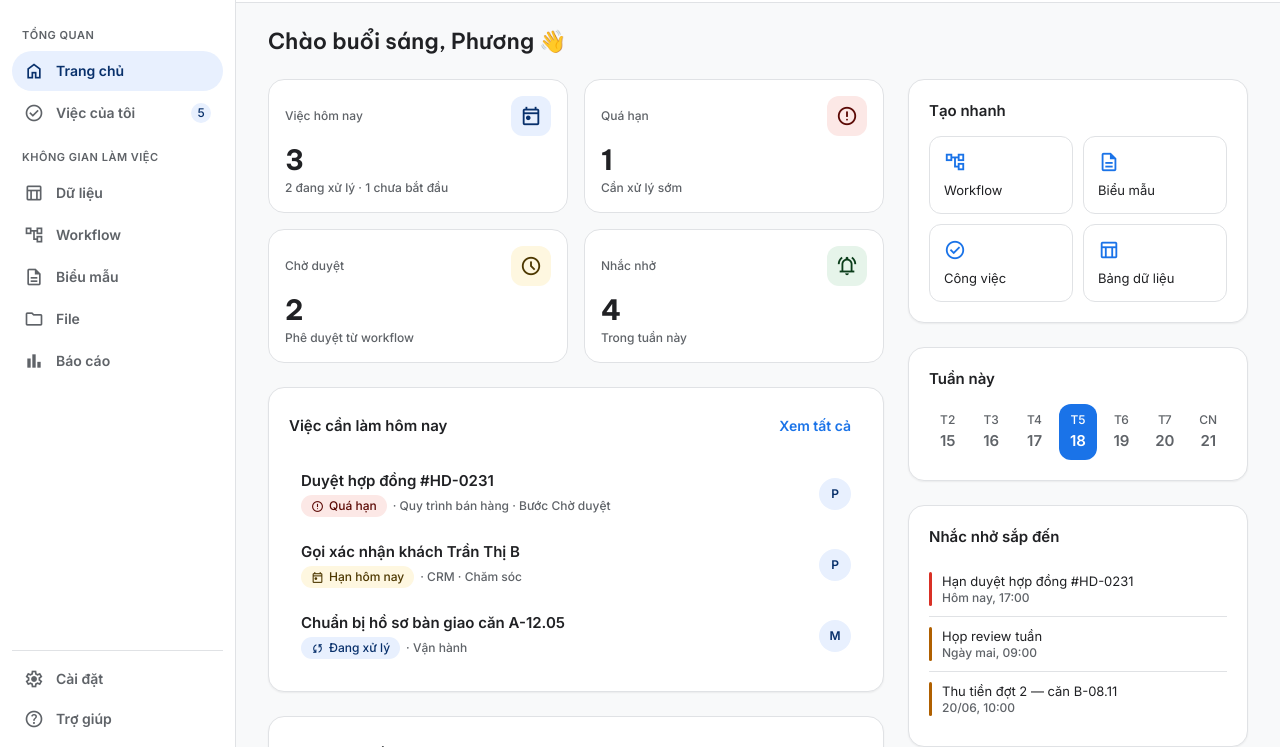
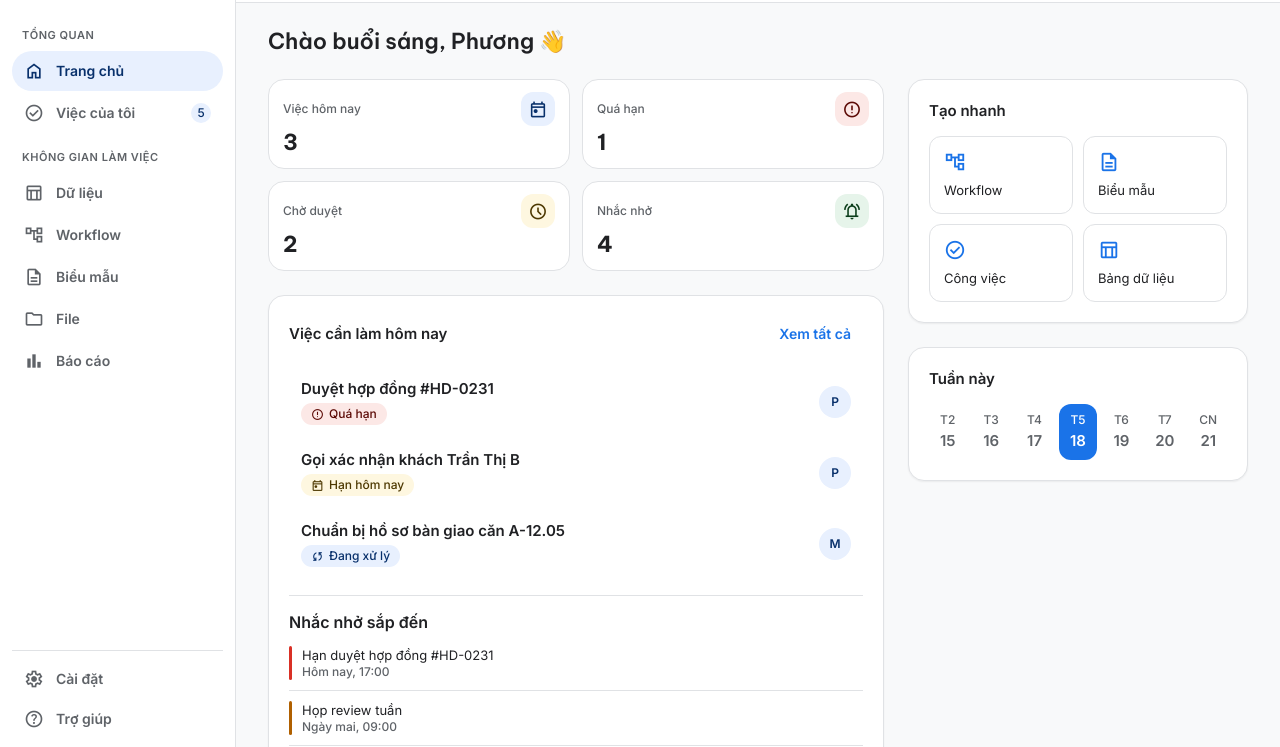
Before and after one commit to Dothuan6/erb-dev, a plain HTML site: page trang-chu.html in a window 1280 px wide. Shown: the part 53-800 px from the top of the page. Drawn offline with nearby package versions, Linux system fonts and the light colour scheme.

Commit message:
Tinh chỉnh trang chủ (thu gọn KPI, gom nhắc nhở, bỏ subtitle) + sửa chip trigger biểu mẫu

```diff
--- a/trang-chu.html
+++ b/trang-chu.html
@@ -14,6 +14,15 @@
 .dash{display:grid;grid-template-columns:minmax(0,1fr) 340px;gap:24px;align-items:start}
 @media (max-width:1023px){.dash{grid-template-columns:1fr}}
 .col-stack{display:flex;flex-direction:column;gap:24px}
+/* KPI thu gọn */
+.kpi-grid.compact{gap:12px}
+.kpi-grid.compact .kpi{padding:12px 14px}
+.kpi-grid.compact .kpi .value{font:var(--md-sys-typescale-title-large);font-weight:700;margin:2px 0 0}
+.kpi-grid.compact .kpi .ic{width:34px;height:34px}
+.kpi-grid.compact .kpi .ic .material-symbols-outlined{font-size:19px}
+/* phân tách Nhắc nhở trong card Việc cần làm */
+.card-subhead{display:flex;align-items:center;margin:16px 0 2px;padding-top:14px;border-top:1px solid var(--md-sys-color-outline-variant)}
+.card-subhead .card-title{font:var(--type-subtitle)}
 </style>
 </head>
 <body>
@@ -51,17 +60,21 @@
       </div>
       <div class="dash">
         <div class="col-stack">
-          <div class="kpi-grid">
-            <div class="kpi"><div class="top"><span class="label">Việc hôm nay</span><span class="ic ic-info"><span class="material-symbols-outlined">today</span></span></div><div class="value num">3</div><div class="meta">2 đang xử lý · 1 chưa bắt đầu</div></div>
-            <div class="kpi"><div class="top"><span class="label">Quá hạn</span><span class="ic ic-error"><span class="material-symbols-outlined">error</span></span></div><div class="value num">1</div><div class="meta">Cần xử lý sớm</div></div>
-            <div class="kpi"><div class="top"><span class="label">Chờ duyệt</span><span class="ic ic-warning"><span class="material-symbols-outlined">schedule</span></span></div><div class="value num">2</div><div class="meta">Phê duyệt từ workflow</div></div>
-            <div class="kpi"><div class="top"><span class="label">Nhắc nhở</span><span class="ic ic-success"><span class="material-symbols-outlined">notifications_active</span></span></div><div class="value num">4</div><div class="meta">Trong tuần này</div></div>
+          <div class="kpi-grid compact">
+            <div class="kpi"><div class="top"><span class="label">Việc hôm nay</span><span class="ic ic-info"><span class="material-symbols-outlined">today</span></span></div><div class="value num">3</div></div>
+            <div class="kpi"><div class="top"><span class="label">Quá hạn</span><span class="ic ic-error"><span class="material-symbols-outlined">error</span></span></div><div class="value num">1</div></div>
+            <div class="kpi"><div class="top"><span class="label">Chờ duyệt</span><span class="ic ic-warning"><span class="material-symbols-outlined">schedule</span></span></div><div class="value num">2</div></div>
+            <div class="kpi"><div class="top"><span class="label">Nhắc nhở</span><span class="ic ic-success"><span class="material-symbols-outlined">notifications_active</span></span></div><div class="value num">4</div></div>
           </div>
           <div class="card pad">
             <div class="card-head"><span class="card-title">Việc cần làm hôm nay</span><span class="spacer"></span><button class="btn-text btn">Xem tất cả</button></div>
-            <div class="task"><div class="body"><div class="t">Duyệt hợp đồng #HD-0231</div><div class="d"><span class="badge error"><span class="material-symbols-outlined">error</span>Quá hạn</span>· Quy trình bán hàng · Bước Chờ duyệt</div></div><div class="avatar">P</div></div>
-            <div class="task"><div class="body"><div class="t">Gọi xác nhận khách Trần Thị B</div><div class="d"><span class="badge warning"><span class="material-symbols-outlined">today</span>Hạn hôm nay</span>· CRM · Chăm sóc</div></div><div class="avatar">P</div></div>
-            <div class="task"><div class="body"><div class="t">Chuẩn bị hồ sơ bàn giao căn A-12.05</div><div class="d"><span class="badge info"><span class="material-symbols-outlined">sync</span>Đang xử lý</span>· Vận hành</div></div><div class="avatar">M</div></div>
+            <div class="task"><div class="body"><div class="t">Duyệt hợp đồng #HD-0231</div><div class="d"><span class="badge error"><span class="material-symbols-outlined">error</span>Quá hạn</span></div></div><div class="avatar">P</div></div>
+            <div class="task"><div class="body"><div class="t">Gọi xác nhận khách Trần Thị B</div><div class="d"><span class="badge warning"><span class="material-symbols-outlined">today</span>Hạn hôm nay</span></div></div><div class="avatar">P</div></div>
+            <div class="task"><div class="body"><div class="t">Chuẩn bị hồ sơ bàn giao căn A-12.05</div><div class="d"><span class="badge info"><span class="material-symbols-outlined">sync</span>Đang xử lý</span></div></div><div class="avatar">M</div></div>
+            <div class="card-subhead"><span class="card-title">Nhắc nhở sắp đến</span></div>
+            <div class="remind"><div class="bar bar-error"></div><div><div class="t">Hạn duyệt hợp đồng #HD-0231</div><div class="time">Hôm nay, 17:00</div></div></div>
+            <div class="remind"><div class="bar bar-warning"></div><div><div class="t">Họp review tuần</div><div class="time">Ngày mai, 09:00</div></div></div>
+            <div class="remind"><div class="bar bar-warning"></div><div><div class="t">Thu tiền đợt 2 — căn B-08.11</div><div class="time">20/06, 10:00</div></div></div>
           </div>
           <div class="card pad">
             <div class="card-head"><span class="card-title">Hoạt động gần đây</span><span class="spacer"></span><button class="btn-text btn">Xem tất cả</button></div>
@@ -98,12 +111,6 @@
               <div class="day">CN<span class="n num">21</span></div>
             </div>
           </div>
-          <div class="card pad">
-            <div class="card-head"><span class="card-title">Nhắc nhở sắp đến</span></div>
-            <div class="remind"><div class="bar bar-error"></div><div><div class="t">Hạn duyệt hợp đồng #HD-0231</div><div class="time">Hôm nay, 17:00</div></div></div>
-            <div class="remind"><div class="bar bar-warning"></div><div><div class="t">Họp review tuần</div><div class="time">Ngày mai, 09:00</div></div></div>
-            <div class="remind"><div class="bar bar-warning"></div><div><div class="t">Thu tiền đợt 2 — căn B-08.11</div><div class="time">20/06, 10:00</div></div></div>
-          </div>
         </div>
       </div>
     </div>
```
Also changed, not shown: bieu-mau.html (+1 -1 lines).
